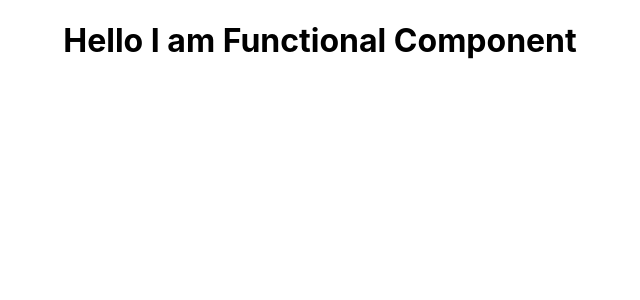
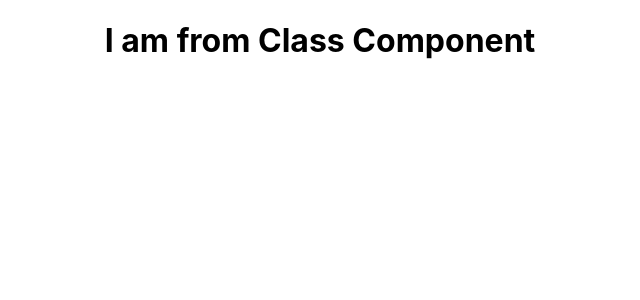
Before and after one commit to jubaerahamedbd/ReactFastTask, a React (Create React App) app: page / in a window 1280 px wide. Shown: the top 300 px of the page, without its empty margins (320-960 px from the left). Built offline with nearby package versions, Linux system fonts and the light colour scheme.

Commit message:
ClassComponent

```diff
--- a/src/App.js
+++ b/src/App.js
@@ -1,10 +1,10 @@
 import React from 'react'
 import './App.css';
-import FunctionalComponent from './components/FuntionalComponent'
+import ClassComponent from './components/ClassComponent';
 function App() {
   return (
     <div className="App">
-      <FunctionalComponent/>
+      <ClassComponent/>
     </div>
   )
 
--- /dev/null
+++ b/src/components/ClassComponent.js
@@ -0,0 +1,11 @@
+import React,{Component} from "react";
+
+class ClassComponent extends Component{
+    render(){
+        return(
+            <h1>I am from Class Component</h1>
+        )
+    }
+}
+
+export default ClassComponent;
--- a/src/components/FuntionalComponent.js
+++ /dev/null
@@ -1,9 +0,0 @@
-import React from "react";
-
-function FunctionalComponent(){
-    return(
-        <h1>Hello I am Functional Component</h1>
-    )
-}
-
-export default FunctionalComponent;
```
